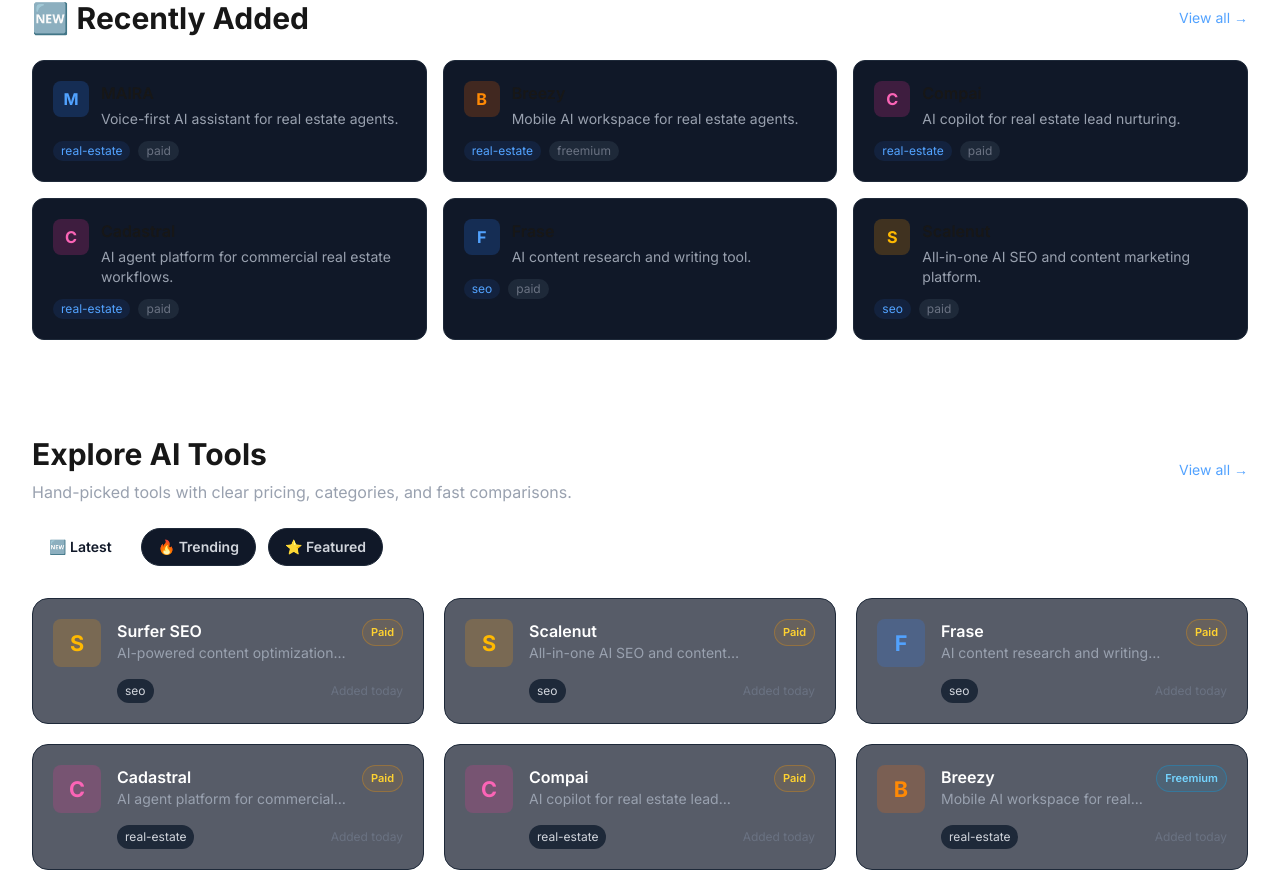
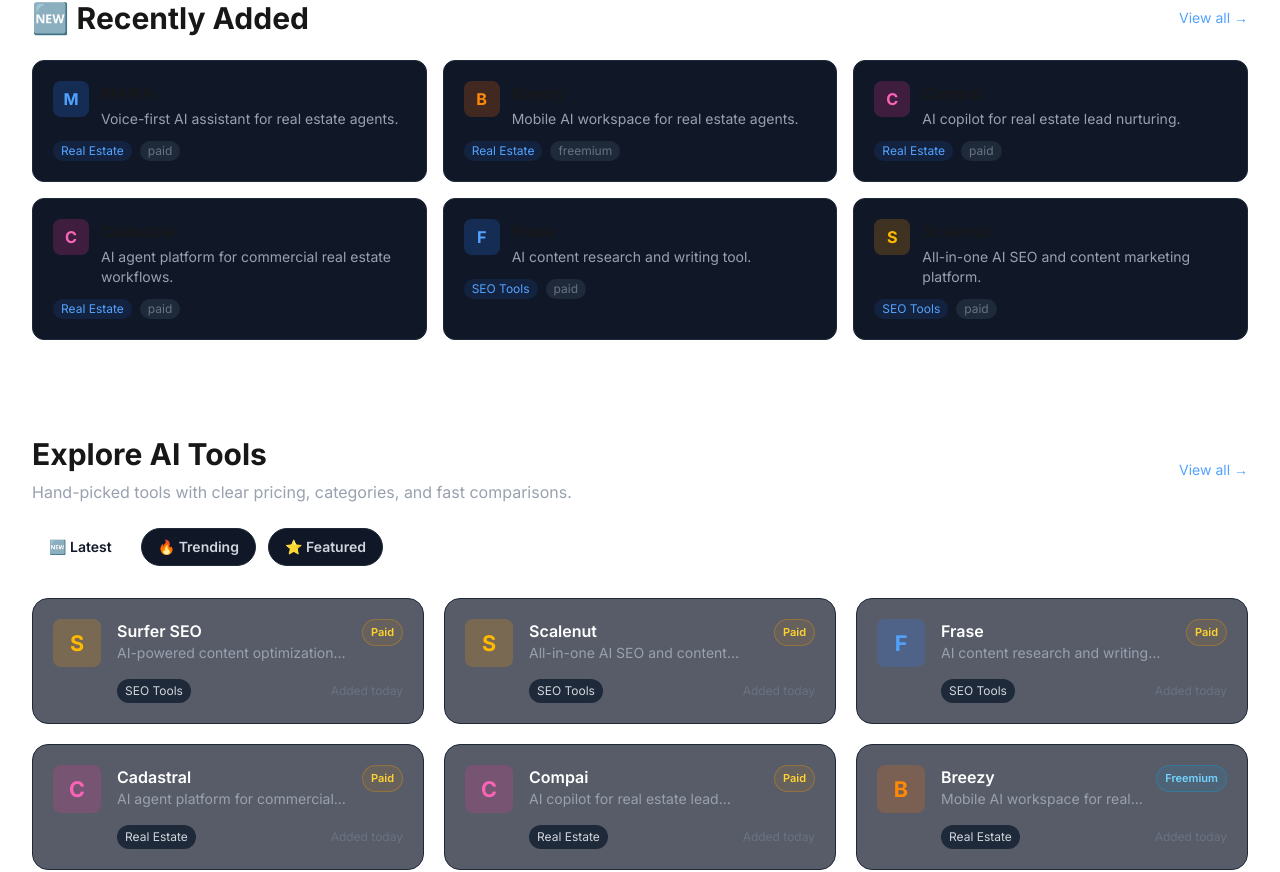
Before and after one commit to shibley/aisotools, a Next.js app: page / in a window 1280 px wide. Shown: the part 1103-1975 px from the top of the page. Built offline with nearby package versions, Linux system fonts and the light colour scheme.

Commit message:
feat: add missing categories (seo, real-estate, data-extraction) so new tool entries show proper category labels

```diff
--- a/src/data/categories.ts
+++ b/src/data/categories.ts
@@ -126,4 +126,25 @@
     icon: "🧊",
     subcategories: ["3D Modeling", "Game Assets", "AR/VR", "Architecture", "Product Visualization"],
   },
+  {
+    name: "SEO Tools",
+    slug: "seo",
+    description: "AI-powered SEO, keyword research, content optimization, and ranking tools",
+    icon: "🔎",
+    subcategories: ["Keyword Research", "Content Optimization", "Rank Tracking", "Link Building", "SERP Analysis"],
+  },
+  {
+    name: "Real Estate",
+    slug: "real-estate",
+    description: "AI tools for real estate agents, investors, and property management",
+    icon: "🏡",
+    subcategories: ["Lead Nurturing", "CRM", "Due Diligence", "Property Analysis", "Commercial"],
+  },
+  {
+    name: "Data Extraction",
+    slug: "data-extraction",
+    description: "AI-powered web scraping, data collection, and automated data extraction tools",
+    icon: "🗃️",
+    subcategories: ["Web Scraping", "Data Monitoring", "No-Code Automation", "API Integration"],
+  },
 ];
```
